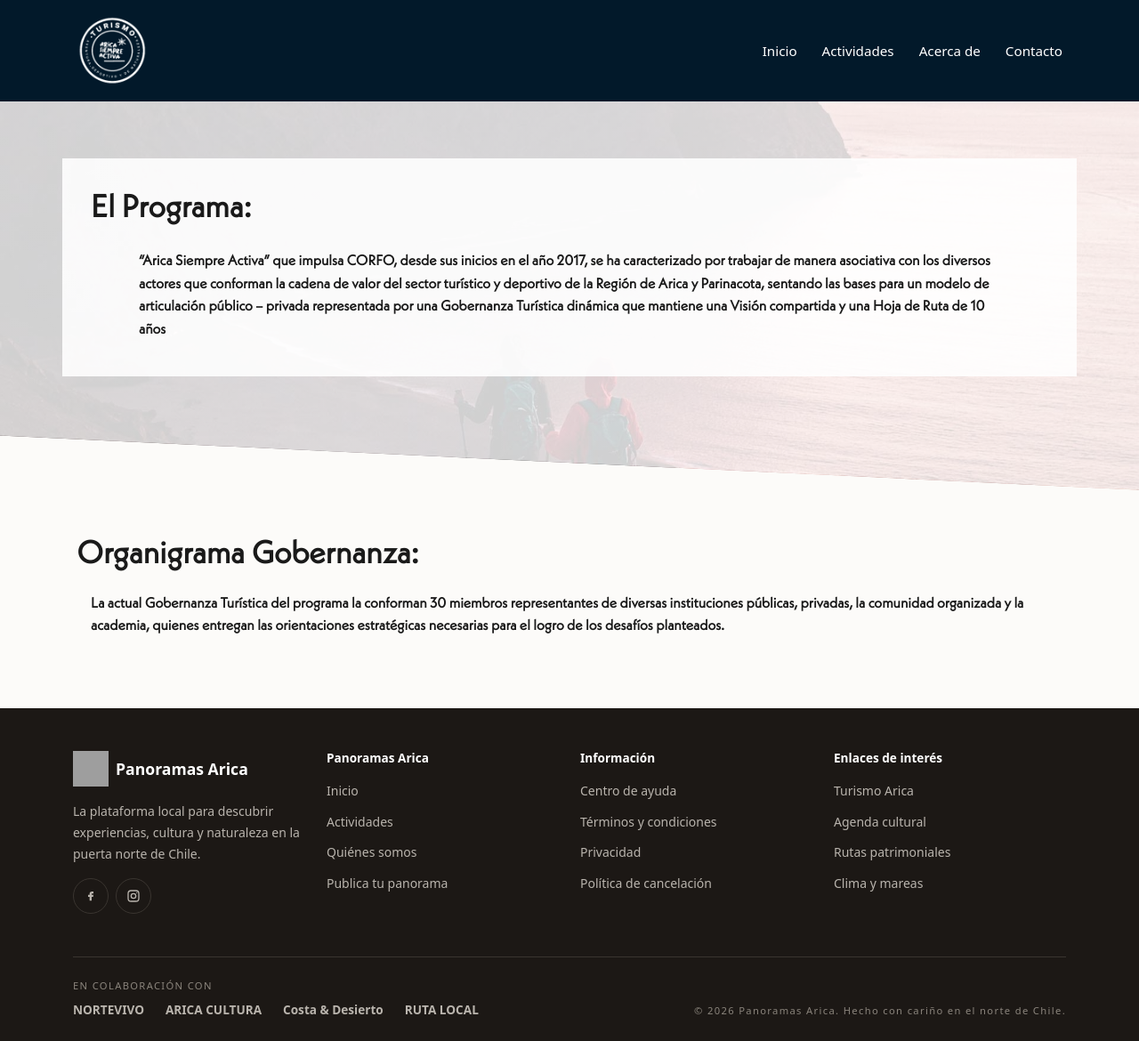
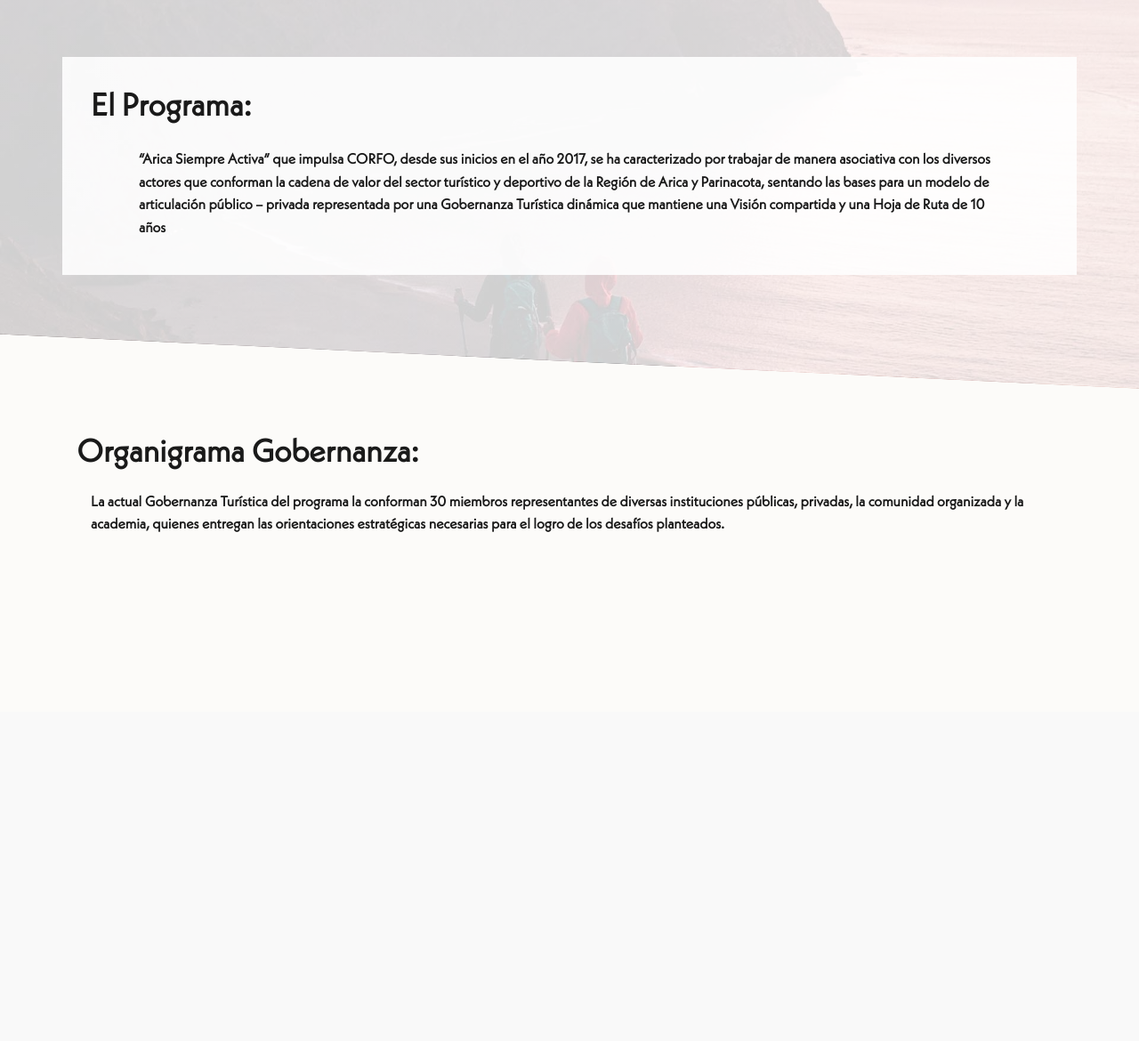
Before and after one commit to NightSS-01/PanoramasArica, a Django app: page /acerca/ in a window 1280 px wide. Shown: the whole page at 89% size. After the commit the page ends 598 px from the top, so only its background shows below. Run offline with Django 5.2, Linux system fonts and the light colour scheme; grey boxes are pictures that could not be loaded.

Commit message:
fix: Reestructuración: header y footer removidos

```diff
--- a/PanoramasArica/core/templates/acerca.html
+++ b/PanoramasArica/core/templates/acerca.html
@@ -9,39 +9,7 @@
   <link rel="stylesheet" href="{% static 'style.css' %}">
   <link rel="stylesheet" href="{% static 'acerca.css' %}">
 </head>
-<body class="d-flex flex-column min-vh-100">
-  <header class="acerca-header sticky-top">
-    <div class="acerca-header__barra">
-      <a href="{% url 'inicio' %}" class="acerca-logo" aria-label="Panoramas Arica, ir al inicio">
-        <img src="{% static 'img/logo-acerca.png' %}" alt="Panoramas Arica" height="82">
-      </a>
-
-      <button class="acerca-burger" type="button"
-              data-bs-toggle="collapse" data-bs-target="#menu-acerca"
-              aria-controls="menu-acerca" aria-expanded="false" aria-label="Abrir o cerrar menú">
-        <svg class="acerca-burger__abrir" width="28" height="28" viewBox="0 0 24 24" fill="none"
-             stroke="currentColor" stroke-width="2" stroke-linecap="round" aria-hidden="true">
-          <path d="M4 6h16M4 12h16M4 18h16"/>
-        </svg>
-        <svg class="acerca-burger__cerrar" width="28" height="28" viewBox="0 0 24 24" fill="none"
-             stroke="currentColor" stroke-width="2" stroke-linecap="round" aria-hidden="true">
-          <path d="M5 5l14 14M19 5L5 19"/>
-        </svg>
-      </button>
-
-      <div class="collapse acerca-colapso" id="menu-acerca">
-        <div class="acerca-colapso__interior">
-          <nav class="acerca-menu" aria-label="Menú principal">
-            <a href="{% url 'inicio' %}">Inicio</a>
-            <a href="#">Actividades</a>
-            <a href="{% url 'acerca' %}">Acerca de</a>
-            <a href="#">Contacto</a>
-          </nav>
-        </div>
-      </div>
-    </div>
-  </header>
-
+<body class="d-flex flex-column min-vh-100 acerca-body">
   <main class="flex-grow-1 acerca-fuente">
     <section class="acerca-hero">
       <div class="acerca-tarjeta">
@@ -67,8 +35,6 @@
     </section>
   </main>
 
-  {% include 'includes/footer.html' %}
-
   <script src="https://cdn.jsdelivr.net/npm/bootstrap@5.3.3/dist/js/bootstrap.bundle.min.js"></script>
 </body>
 </html>
```
